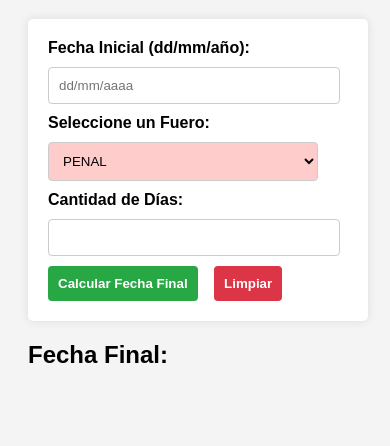
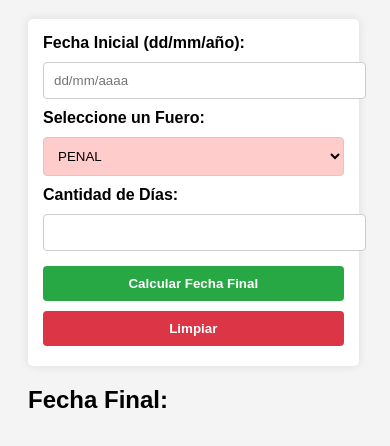
Before and after one commit to Gaby46Pe/fechaspericial, a plain HTML site: page index.html in a window 390 px wide. Shown: the part 126-572 px from the top of the page. Drawn offline with Linux system fonts and the light colour scheme.

Commit message:
Add files via upload

```diff
--- a/styles.css
+++ b/styles.css
@@ -47,3 +47,37 @@ button:hover {
 #limpiarBoton:hover {
     background-color: #c82333; /* Color al pasar el mouse */
 }
+/* Estilos para pantallas de tabletas */
+@media (max-width: 768px) {
+    form {
+        width: 80%; /* Aumenta el ancho del formulario en tabletas */
+    }
+
+    button {
+        width: 48%; /* Botones más anchos en tabletas */
+    }
+
+    #limpiarBoton {
+        margin-left: 2%; /* Menos margen en tabletas */
+    }
+}
+/* Estilos para pantallas móviles */
+@media (max-width: 480px) {
+    form {
+        width: 90%; /* Aumenta el ancho del formulario en móviles */
+        padding: 15px; /* Menos padding en móviles */
+    }
+
+    input, select {
+        width: 100%; /* Ancho completo para inputs y selects */
+    }
+
+    button {
+        width: 100%; /* Botones de ancho completo en móviles */
+        margin: 5px 0; /* Margen vertical entre botones */
+    }
+
+    #limpiarBoton {
+        margin-left: 0; /* Sin margen en móviles */
+    }
+}
```
